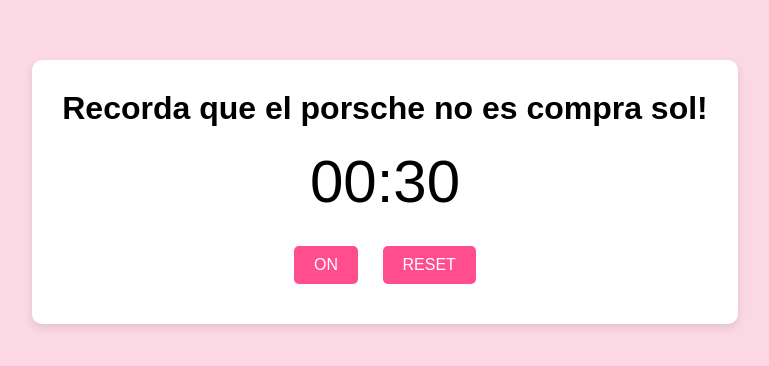
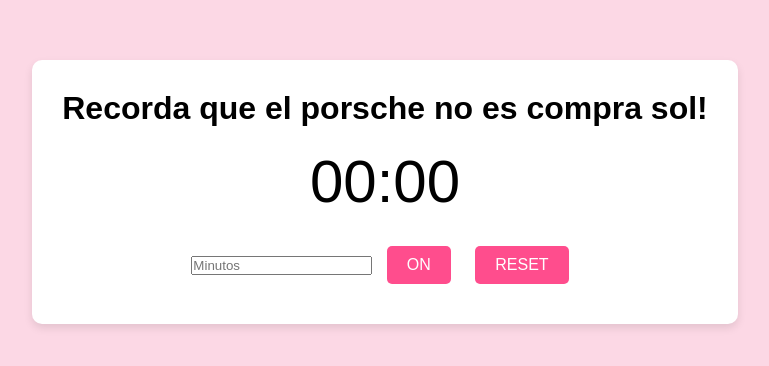
Before and after one commit to arnau013/Pomodoro, a plain HTML site: page index.html in a window 1280 px wide. Shown: the part 208-574 px from the top of the page, without its empty margins (255-1024 px from the left). Drawn offline with Linux system fonts and the light colour scheme.

Commit message:
Update index.html

```diff
--- a/index.html
+++ b/index.html
@@ -10,9 +10,10 @@
   <div class="container">
     <h1>Recorda que el porsche no es compra sol!</h1>
     <div id="timer">
-      <p id="time">00:30</p>
+      <p id="time">00:00</p>
     </div>
     <div>
+      <input type="number" id="inputTime" placeholder="Minutos" min="1" />
       <button id="startPause">ON</button>
       <button id="reset">RESET</button>
     </div>
```
